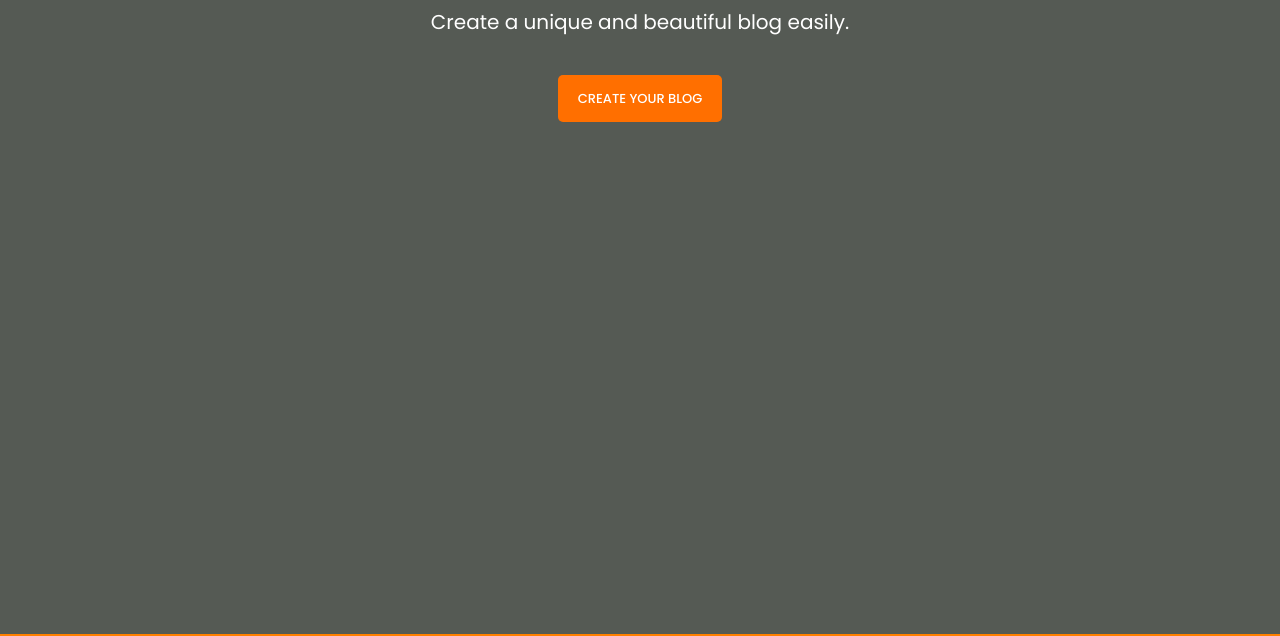
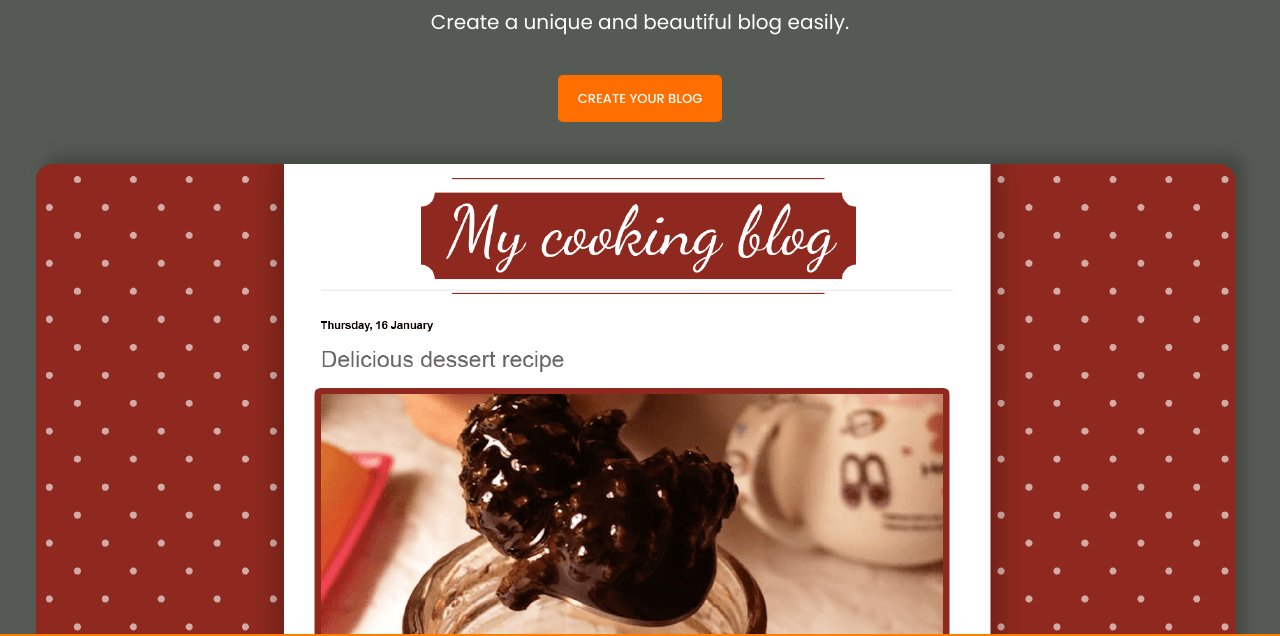
Before and after one commit to kasim2302/blogger-clone, a plain HTML site: page index.html in a window 1280 px wide. Shown: the part 166-802 px from the top of the page. Drawn offline with Linux system fonts and the light colour scheme.

Commit message:
adding  image

```diff
--- a/index.html
+++ b/index.html
@@ -25,6 +25,9 @@
         <a class="blog" href="#">CREATE  YOUR BLOG</a>
     </div>
     </header>
+    <div class="img">
+        <img src="./img/main1.png" alt="kithchen">
+    </div>
     </section>
     <section class="section2">
     <div class="he">
```
